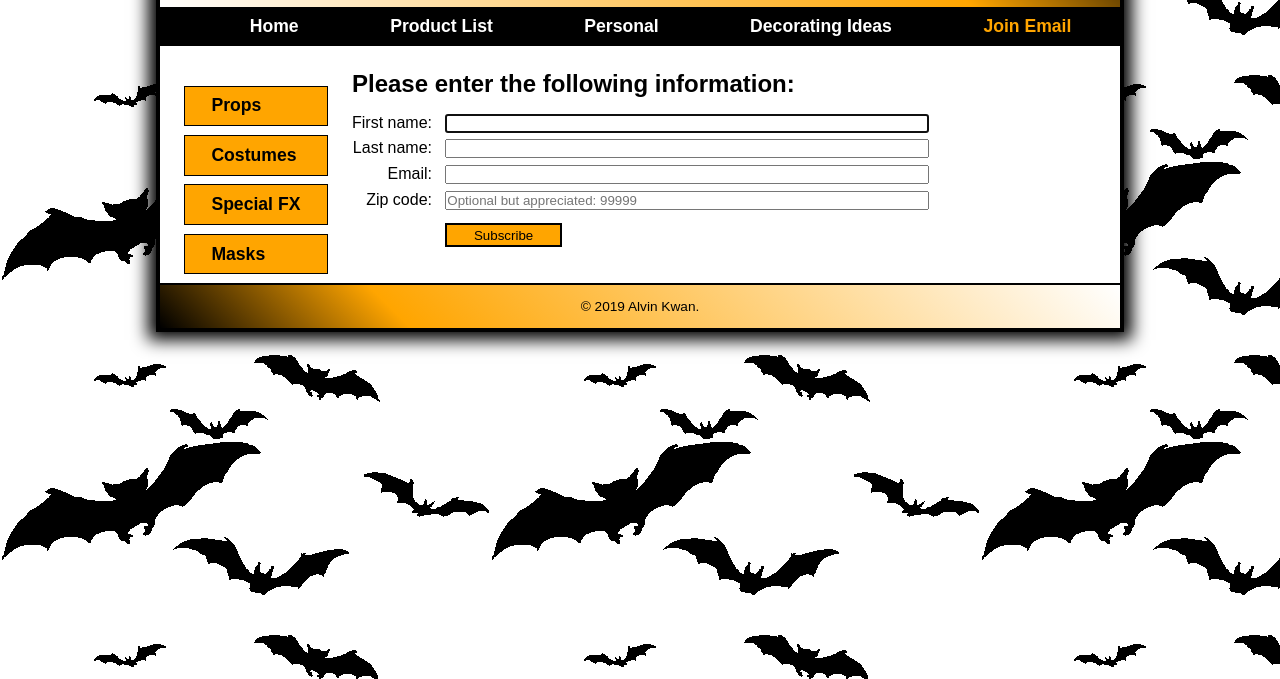
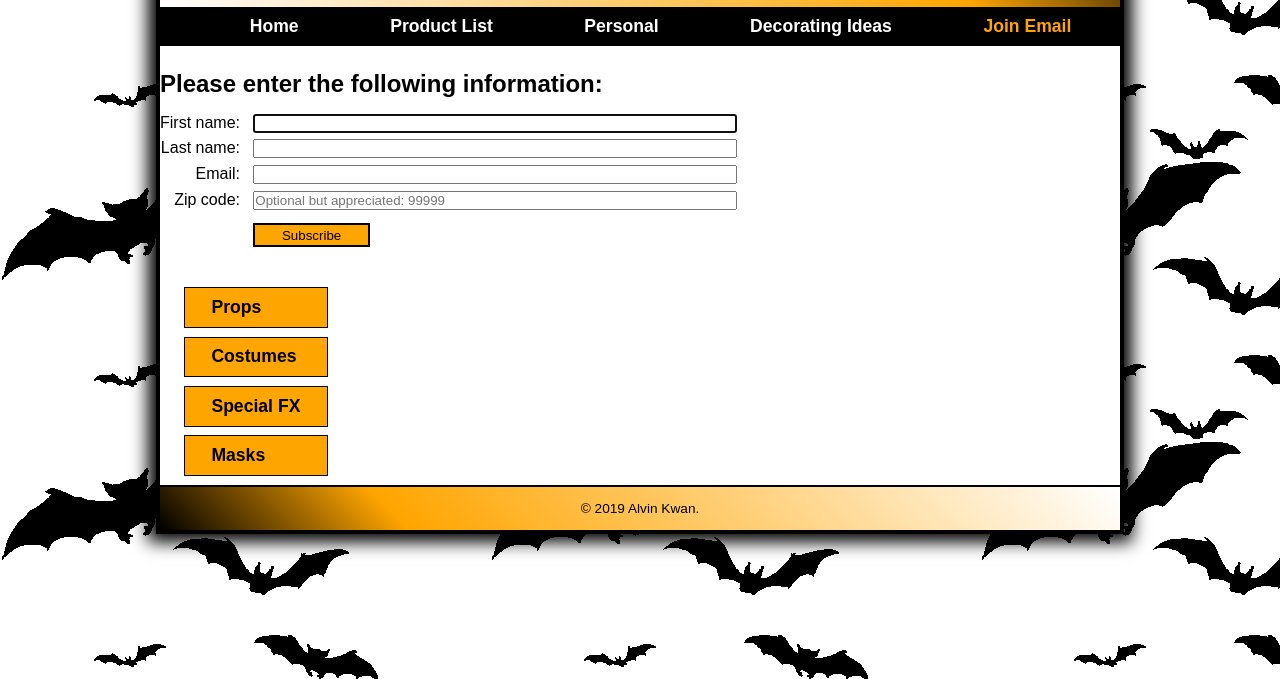
Before and after one commit to AlvinKW/CS401_Assignment11, a plain HTML site: page index.html in a window 1280 px wide. Shown: the part 121-800 px from the top of the page. Drawn offline with nearby package versions, Linux system fonts and the light colour scheme.

Commit message:
Update index.html

```diff
--- a/index.html
+++ b/index.html
@@ -41,14 +41,6 @@
         </ul>
     </nav>
     <main>
-        <aside id="vertical_menu">
-            <ul>
-                <li class="list"><a href="#">Props</a></li>
-                <li class="list"><a href="#">Costumes</a></li>
-                <li class="list"><a href="#">Special FX</a></li>
-                <li class="list"><a href="#">Masks</a></li>
-            </ul>
-        </aside>
         <section class="subscribe">
             <h2>Please enter the following information:</h2>
             <form name="subscribe_form" action="halloween_starts/subscribe.html" method="get">
@@ -60,9 +52,18 @@
                 <input type="email" name="email" id="email" required><br>
                 <label for="zip">Zip code:</label>
                 <input type="text" name="zip" id="zip" pattern="(\d{5}([\-]\d{4})?)" placeholder="Optional but appreciated: 99999"><br>
-                <input type="submit" name="subscribe" value="Subscribe" id="subscribe_btn"> <br>
+                <input type="submit" name="subscribe" value="Subscribe" id="subscribe_btn">
             </form>
         </section>
+        <aside id="vertical_menu">
+            <ul>
+                <li class="list"><a href="#">Props</a></li>
+                <li class="list"><a href="#">Costumes</a></li>
+                <li class="list"><a href="#">Special FX</a></li>
+                <li class="list"><a href="#">Masks</a></li>
+            </ul>
+        </aside>
+
 
     </main>
     <footer class="gradient_two">
```
